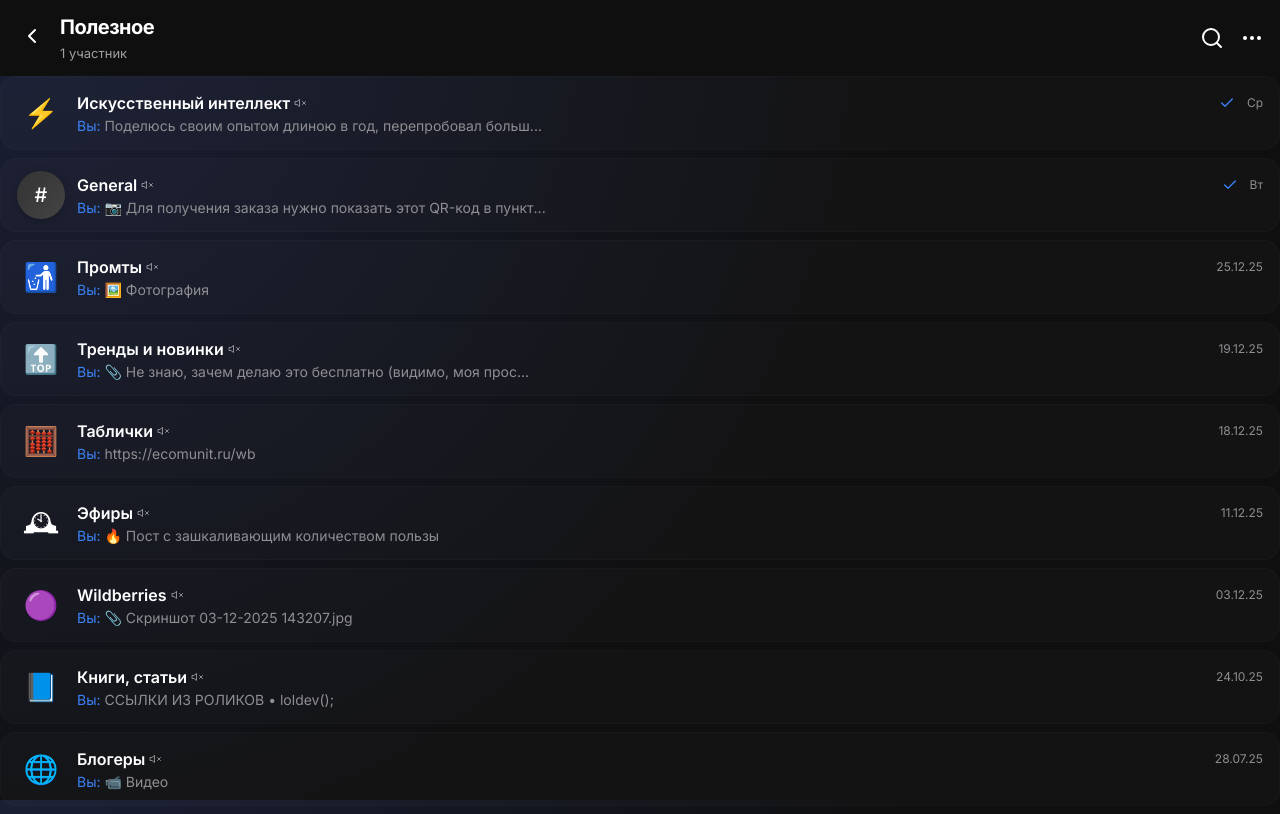
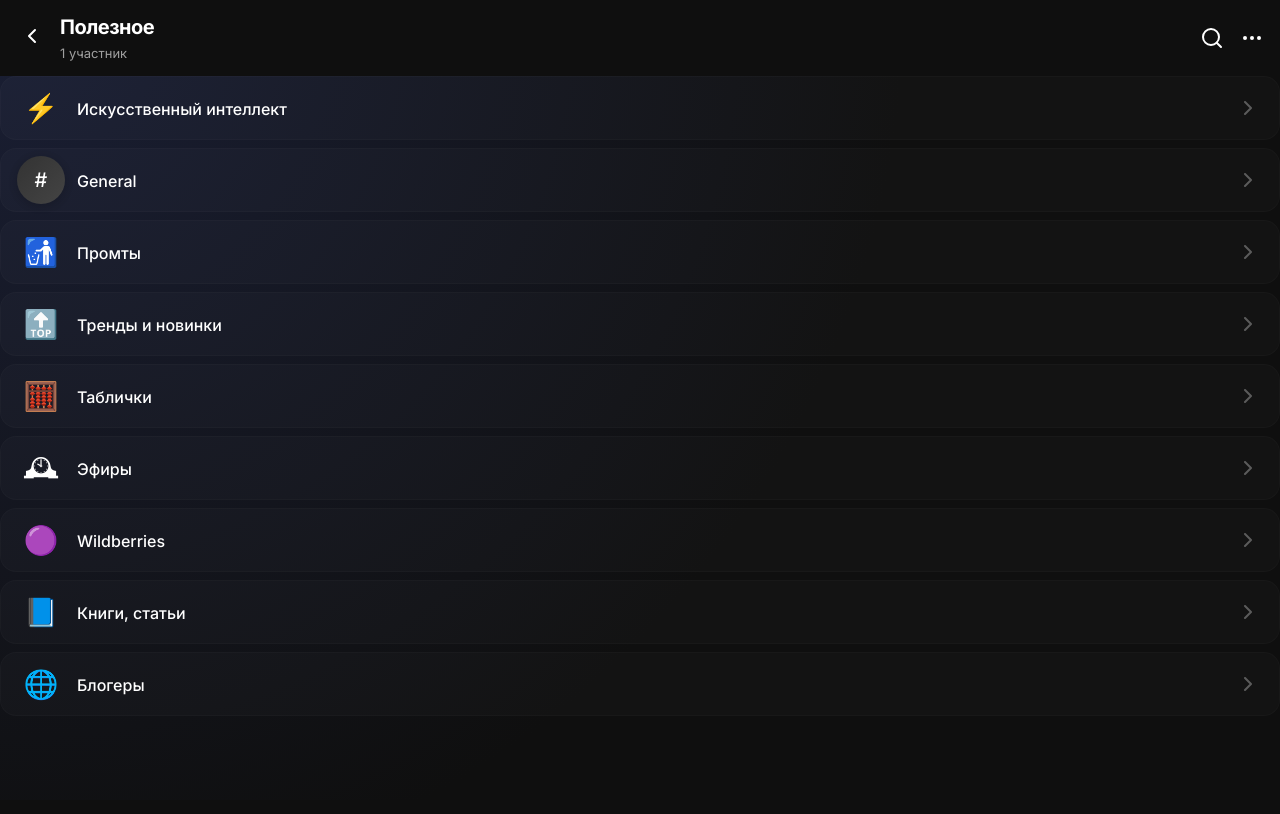
Before and after one commit to Gadji755/Telegram_app, a React (Vite) app: page / in a window 1280 px wide. Built offline with nearby package versions, Linux system fonts and the light colour scheme.

Commit message:
Simplify topic list UI

```diff
--- a/src/pages/Home.jsx
+++ b/src/pages/Home.jsx
@@ -15,11 +15,9 @@
     ];
 
     const handleTopicClick = (link) => {
-        // Проверяем, запущены ли мы внутри Telegram
         if (window.Telegram?.WebApp) {
             window.Telegram.WebApp.openTelegramLink(link);
         } else {
-            // Фолбек для браузера
             window.open(link, '_blank');
         }
     };
@@ -50,6 +48,7 @@
                         key={topic.id}
                         className="list-item"
                         onClick={() => handleTopicClick(topic.link)}
+                        style={{ height: '64px' }}
                     >
                         <div className="list-icon-wrapper">
                             {topic.id === 1 || topic.id === 3 || topic.id === 4 || topic.id === 5 || topic.id === 6 || topic.id === 7 || topic.id === 8 || topic.id === 9 ? (
@@ -58,37 +57,13 @@
                                 <div className="avatar-placeholder">{topic.icon}</div>
                             )}
                         </div>
-                        <div className="list-content">
-                            <div className="list-header">
-                                <span className="list-title" style={{ display: 'flex', alignItems: 'center', gap: 4 }}>
-                                    {topic.title}
-                                    {/* Mute icon logic just for demo */}
-                                    <svg width="12" height="12" viewBox="0 0 24 24" fill="none" stroke="currentColor" strokeWidth="2" strokeLinecap="round" strokeLinejoin="round" style={{ opacity: 0.5 }}><path d="M11 5L6 9H2v6h4l5 4V5z" /><line x1="23" y1="9" x2="17" y2="15" /><line x1="17" y1="9" x2="23" y2="15" /></svg>
-                                </span>
-                                <div style={{ display: 'flex', alignItems: 'center', gap: 4 }}>
-                                    {topic.id === 1 && <Check size={16} color="#3b82f6" />}
-                                    {topic.id === 2 && <Check size={16} color="#3b82f6" />}
-                                    {/* Add ticks to others randomly for realism */}
-                                    <span className="list-date">{topic.date}</span>
-                                </div>
-                            </div>
-                            <div className="list-preview">
-                                {topic.title === 'Искусственный интеллект' && <span style={{ color: '#3b82f6' }}>Вы: </span>}
-                                {topic.title === 'General' && <span style={{ color: '#3b82f6' }}>Вы: </span>}
-                                {topic.title === 'General' && '📷 '}
-                                {topic.title === 'Промты' && <span style={{ color: '#3b82f6' }}>Вы: </span>}
-                                {topic.title === 'Промты' && '🖼️ '}
-                                {topic.title === 'Тренды и новинки' && <span style={{ color: '#3b82f6' }}>Вы: </span>}
-                                {topic.title === 'Тренды и новинки' && '📎 '}
-                                {topic.title === 'Таблички' && <span style={{ color: '#3b82f6' }}>Вы: </span>}
-                                {topic.title === 'Эфиры' && <span style={{ color: '#3b82f6' }}>Вы: </span>}
-                                {topic.title === 'Wildberries' && <span style={{ color: '#3b82f6' }}>Вы: </span>}
-                                {topic.title === 'Wildberries' && '📎 '}
-                                {topic.title === 'Книги, статьи' && <span style={{ color: '#3b82f6' }}>Вы: </span>}
-                                {topic.title === 'Блогеры' && <span style={{ color: '#3b82f6' }}>Вы: </span>}
-                                {topic.title === 'Блогеры' && '📹 '}
-                                {topic.preview}
-                            </div>
+                        <div className="list-content" style={{ display: 'flex', alignItems: 'center', height: '100%', paddingBottom: 0, borderBottom: 'none' }}>
+                            <span className="list-title" style={{ fontSize: '16px', fontWeight: 500 }}>
+                                {topic.title}
+                            </span>
+                        </div>
+                        <div style={{ opacity: 0.3, transform: 'rotate(-90deg)' }}>
+                            <svg width="24" height="24" viewBox="0 0 24 24" fill="none" stroke="currentColor" strokeWidth="2" strokeLinecap="round" strokeLinejoin="round"><path d="m6 9 6 6 6-6" /></svg>
                         </div>
                     </div>
                 ))}
```
